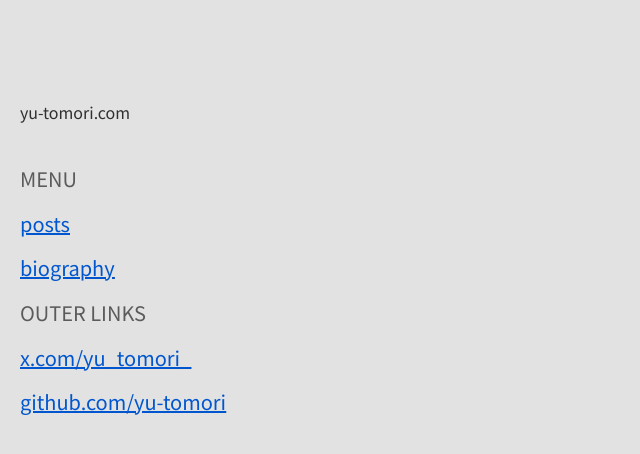
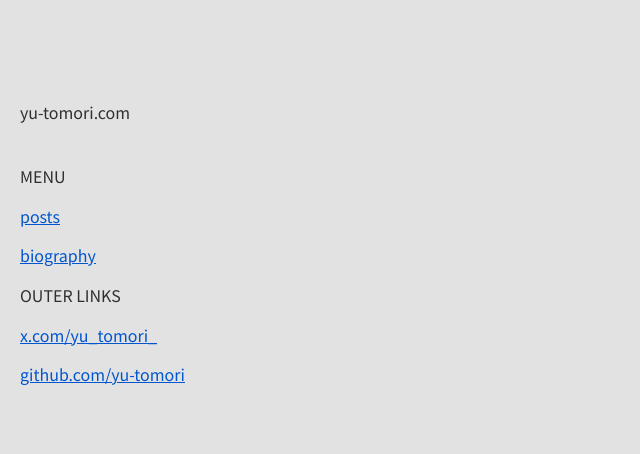
Before and after one commit to yu-tomori/yu-tomori.com, a React app: page / in a window 1280 px wide. Shown: the top 454 px of the page, without its empty margins (0-640 px from the left). Built offline with nearby package versions, Linux system fonts and the light colour scheme.

Commit message:
update design

```diff
--- a/src/pages/Home.js
+++ b/src/pages/Home.js
@@ -16,13 +16,10 @@ const LinksContainer = styled.div`
 `
 
 const SectionTitle = styled.p`
-    font-size: var(--text-large);
-    color: var(--gray);
 `
 
 const Link = styled.p`
     color: var(--blue);
-    font-size: var(--text-large);
     text-decoration: underline;
     text-decoration-color: var(--blue);
 `
```
